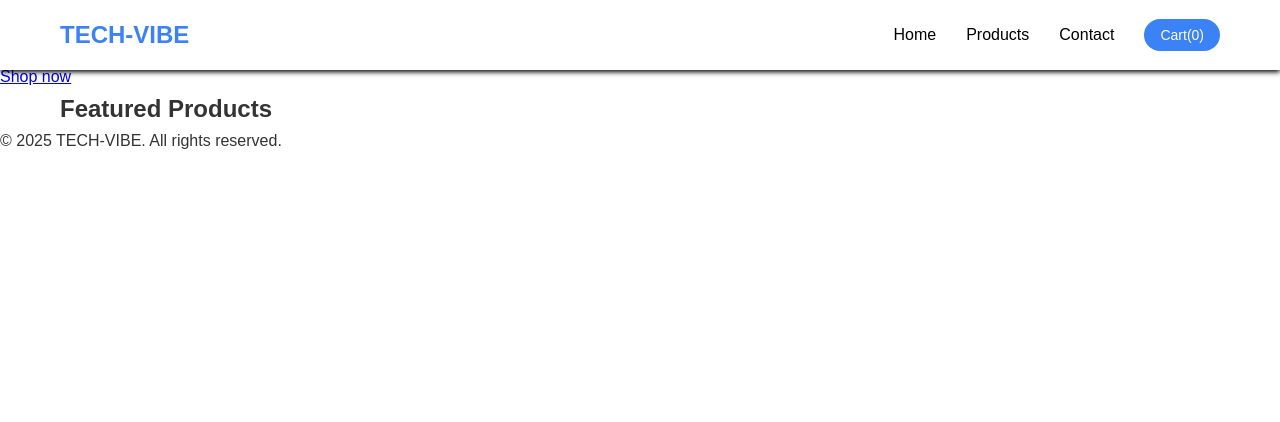
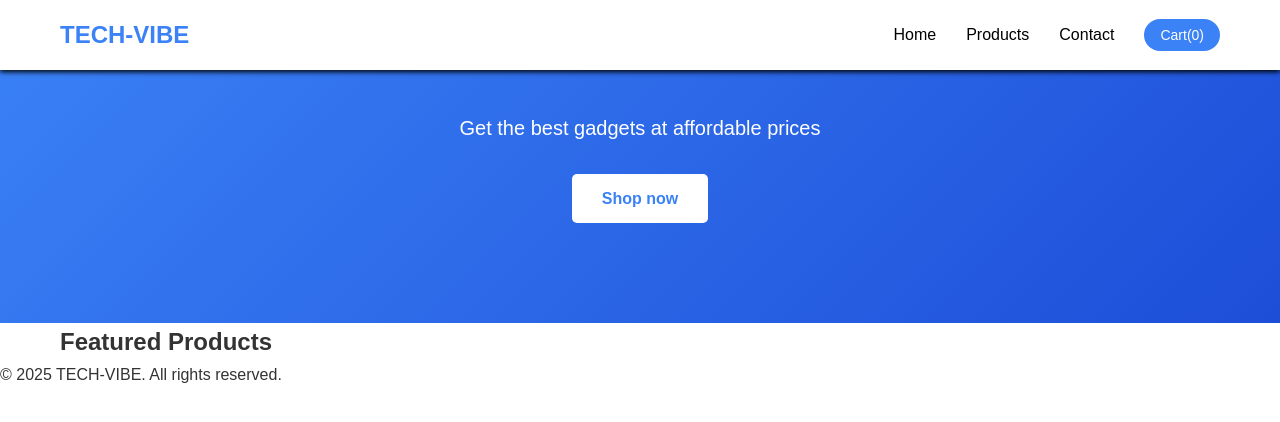
Before and after one commit to boitubdr/Tech-VIBE, a plain HTML site: page index.html in a window 1280 px wide. Drawn offline with Linux system fonts and the light colour scheme.

Commit message:
Lesson 5: Hero Section Styling.

```diff
--- a/style.css
+++ b/style.css
@@ -69,3 +69,38 @@ body{
 .cart-link:hover{
     background-color:#3b82f6 !important;
 }
+
+.hero{
+    background:linear-gradient(135deg,#3b82f6,#1d4ed8);
+    color:white;
+    text-align:center;
+    padding:15px 10px 100px;
+    margin-top:70px:
+}
+
+.hero h1{
+    font-size:48px;
+    margin-bottom:20px;
+    font-weight:bold;
+}
+
+.hero p{
+    font-size:20px;
+    margin-bottom:30px;
+}
+
+.btn{
+    display:inline-block;
+    background-color:white;
+    color:#3b82f6;
+    padding:12px 30px;
+    text-decoration:none;
+    border-radius:5px;
+    font-weight:bold;
+    transition:all 0.3s ease;
+}
+
+.btn:hover{
+    background-color:#f8fafc;
+    transform:translateY(-2px)
+}
```
